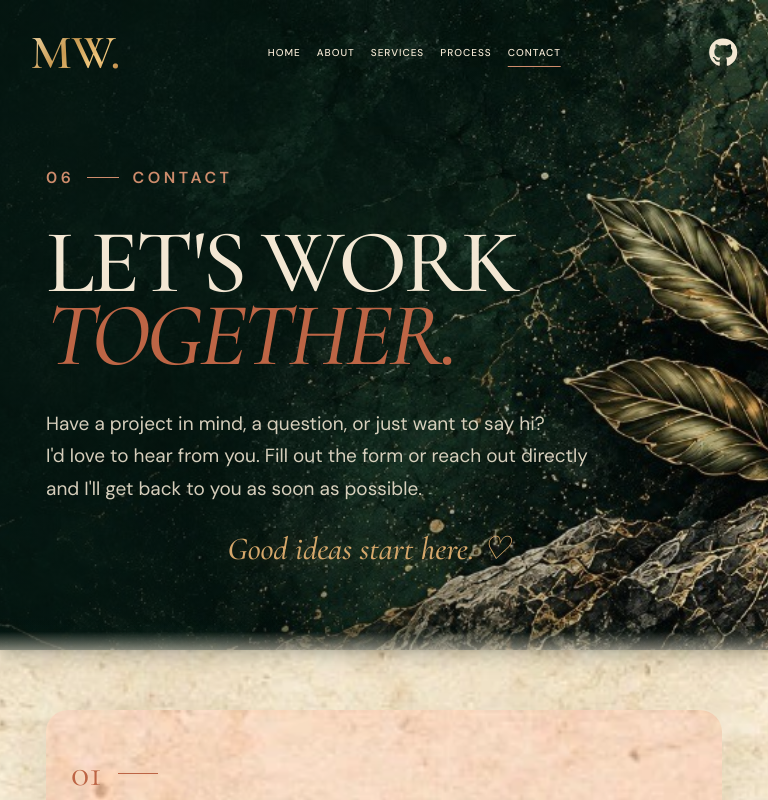
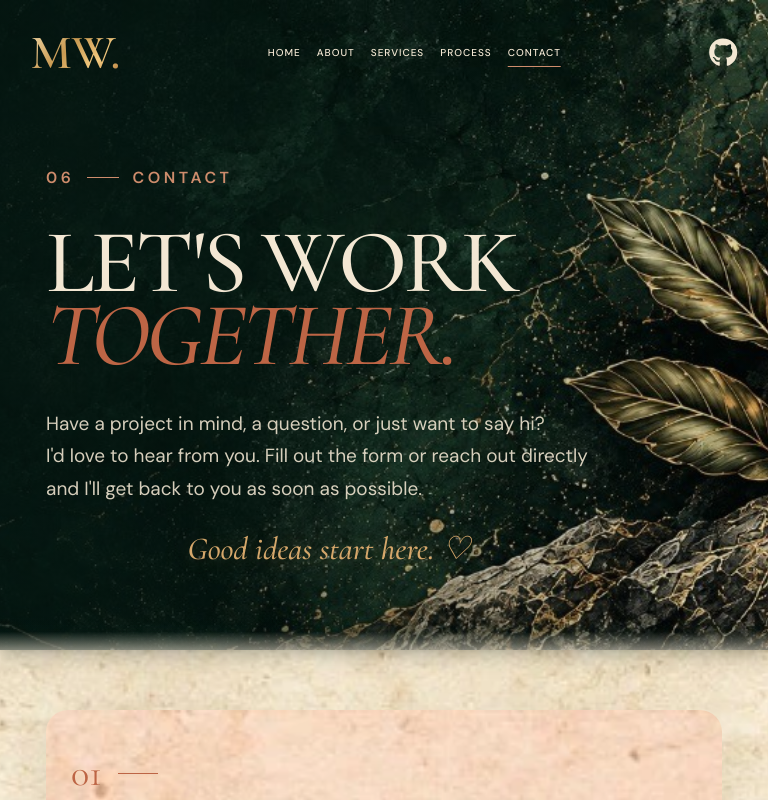
Before and after one commit to madwhite97/portfolio, a React (Vite) app: page /contact in a window 768 px wide. Shown: the top 800 px of the page. Built offline with nearby package versions, Linux system fonts and the light colour scheme.

Commit message:
Move contact hero note left on tablet

```diff
--- a/src/pages/Contact.css
+++ b/src/pages/Contact.css
@@ -1046,7 +1046,7 @@
   .contact-page .contact-hero-note {
     width: auto;
     position: relative;
-    left: -15px;
+    left: -55px;
   }
 
   .contact-page .contact-hero-note > span {
```
